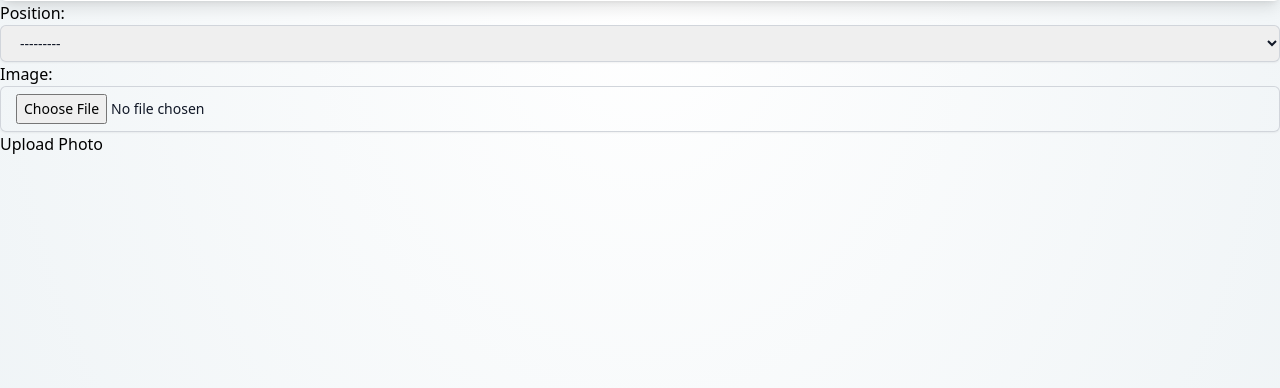
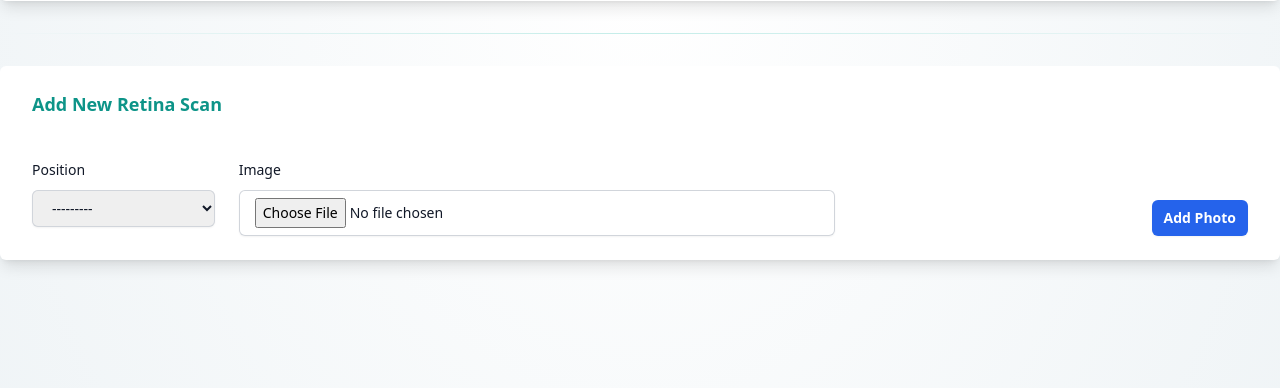
Before and after one commit to NeffCodes/retinopathy-risk-assessment-tool, a Django app: template rrat/patients/templates/patients/view_patient.html in a window 1280 px wide. Shown: the part 412-800 px from the top of the page. Run offline with Django 5.2, Linux system fonts and the light colour scheme; the template is opened without the code that fills it: values that come from a table or form of the project are taken from there, others are empty; style sheets or scripts are compiled from the project's sources.

Commit message:
update template view

```diff
--- /dev/null
+++ b/rrat/patients/templates/patients/partials/add_new_retina_photo.html
@@ -0,0 +1,28 @@
+{% extends "partials/section.html" %}
+
+{% block section_content %}
+<h2 class="text-lg font-semibold text-teal-600">Add New Retina Scan</h2>
+
+<form action="" method="POST" enctype="multipart/form-data">
+{% csrf_token %}
+    <div class="mt-10 grid grid-cols-1 gap-x-6 gap-y-8 sm:grid-cols-6">
+        <div class="sm:col-span-1">
+            <label for="{{form.position.id_for_label}}" class="block text-sm font-medium leading-6 text-gray-900 capitalize">{{form.position.label}}</label>
+            <div class="mt-2">
+                {{form.position}}
+            </div>
+        </div>
+
+        <div class="sm:col-span-3">
+            <label for="{{form.image.id_for_label}}" class="block text-sm font-medium leading-6 text-gray-900 capitalize">{{form.image.label}}</label>
+            <div class="mt-2">
+                {{form.image}}
+            </div>
+        </div>
+
+        <div class="col-span-1 col-end-7 place-self-end flex items-center justify-end gap-x-6">
+            <button type="submit" class="rounded-md bg-blue-600 px-3 py-2 text-sm font-semibold text-white shadow-sm hover:bg-blue-500 focus-visible:outline focus-visible:outline-2 focus-visible:outline-offset-2 focus-visible:outline-blue-600">Add Photo</button>
+        </div>
+    </div>
+</form>
+{% endblock section_content %}
--- a/rrat/patients/templates/patients/view_patient.html
+++ b/rrat/patients/templates/patients/view_patient.html
@@ -11,9 +11,8 @@
 {% block content %}
   {% include "./partials/patient_page.html" with patient_info=patient %}
 
-  <form method="post" enctype="multipart/form-data">
-    {% csrf_token %}
-    {{ form.as_p }}
-    <button type="submit">Upload Photo</button>
-  </form>
+  <hr
+  class="my-8 h-px border-t-0 bg-transparent bg-gradient-to-r from-transparent via-teal-500 to-transparent opacity-25 dark:via-neutral-400" />
+
+  {% include "./partials/add_new_retina_photo.html" %}
 {% endblock content %}
```
